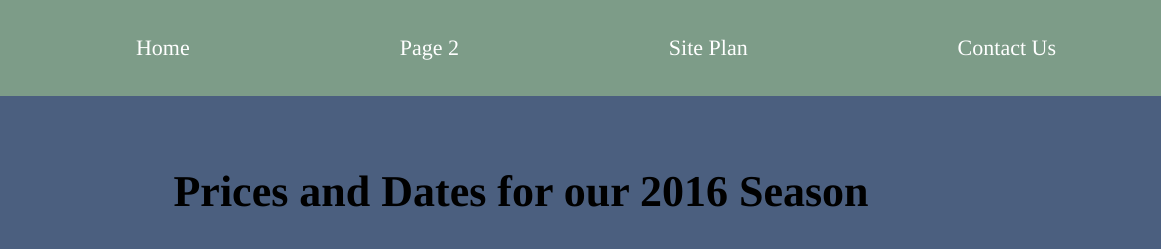
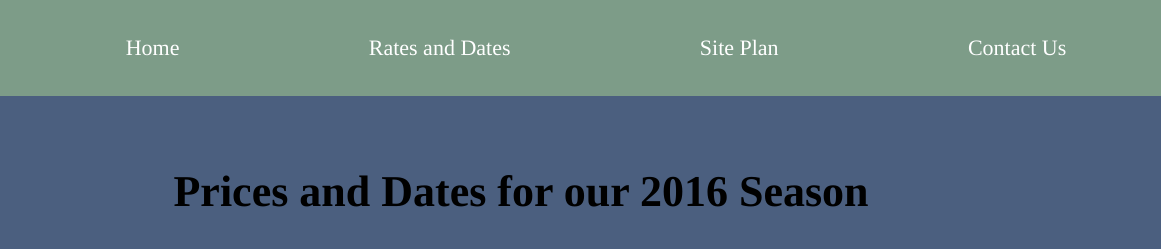
Before and after one commit to PCS-BYUI/wdd130, a plain HTML site: page practice/wwr/ratesanddates.html in a window 1280 px wide. Shown: the top 249 px of the page, 119-1280 px from the left. Drawn offline with Linux system fonts and the light colour scheme; a web font is replaced by a local one.

Commit message:
edited link

```diff
--- a/practice/wwr/ratesanddates.html
+++ b/practice/wwr/ratesanddates.html
@@ -14,7 +14,7 @@
         </a>
         <nav>
             <a href="index.html">Home</a>
-            <a href="#">Page 2</a>
+            <a href="ratesanddates.html">Rates and Dates</a>
             <a href="site-plan-rafting.html">Site Plan</a>
             <a href="contactus.html">Contact Us</a>
         </nav>
```
